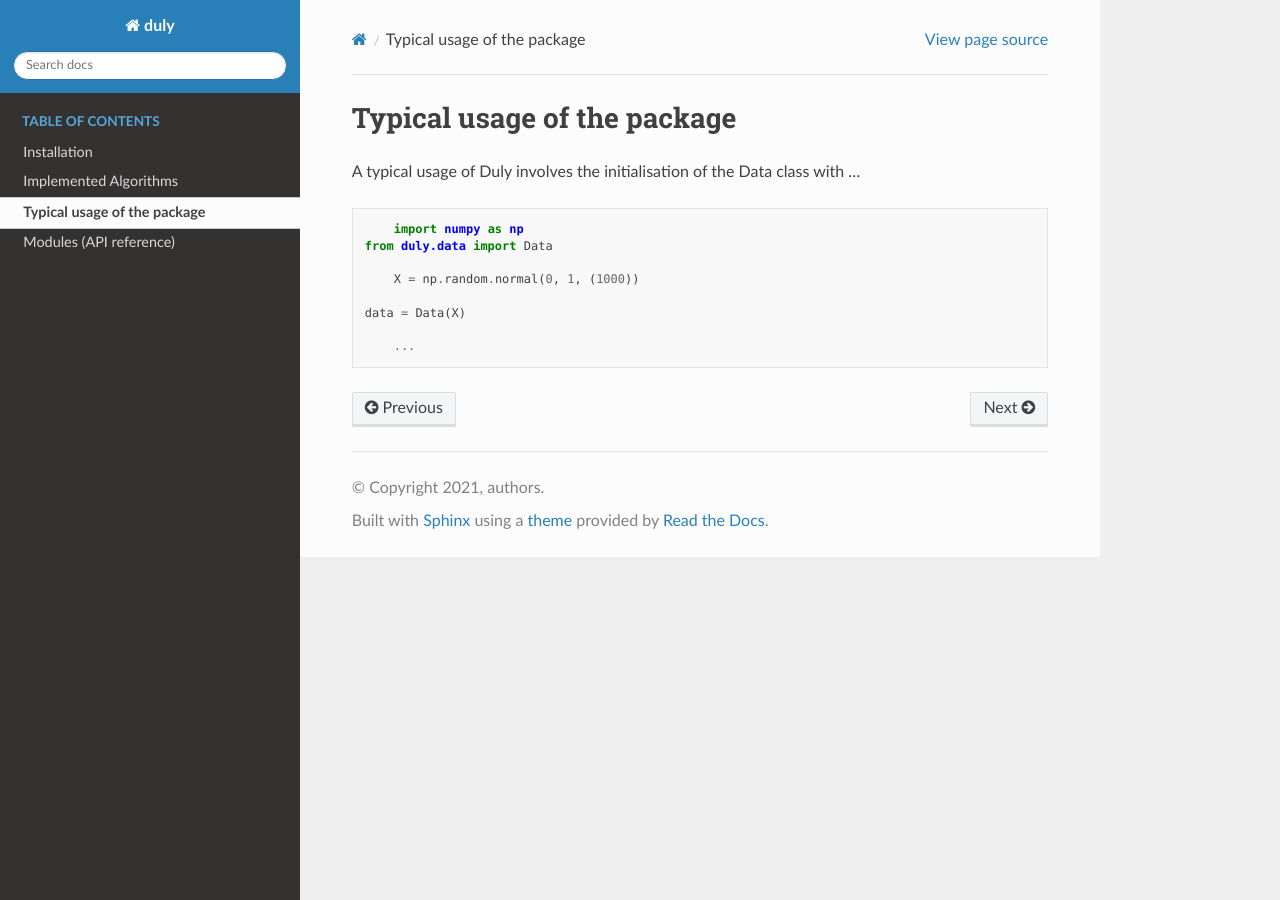
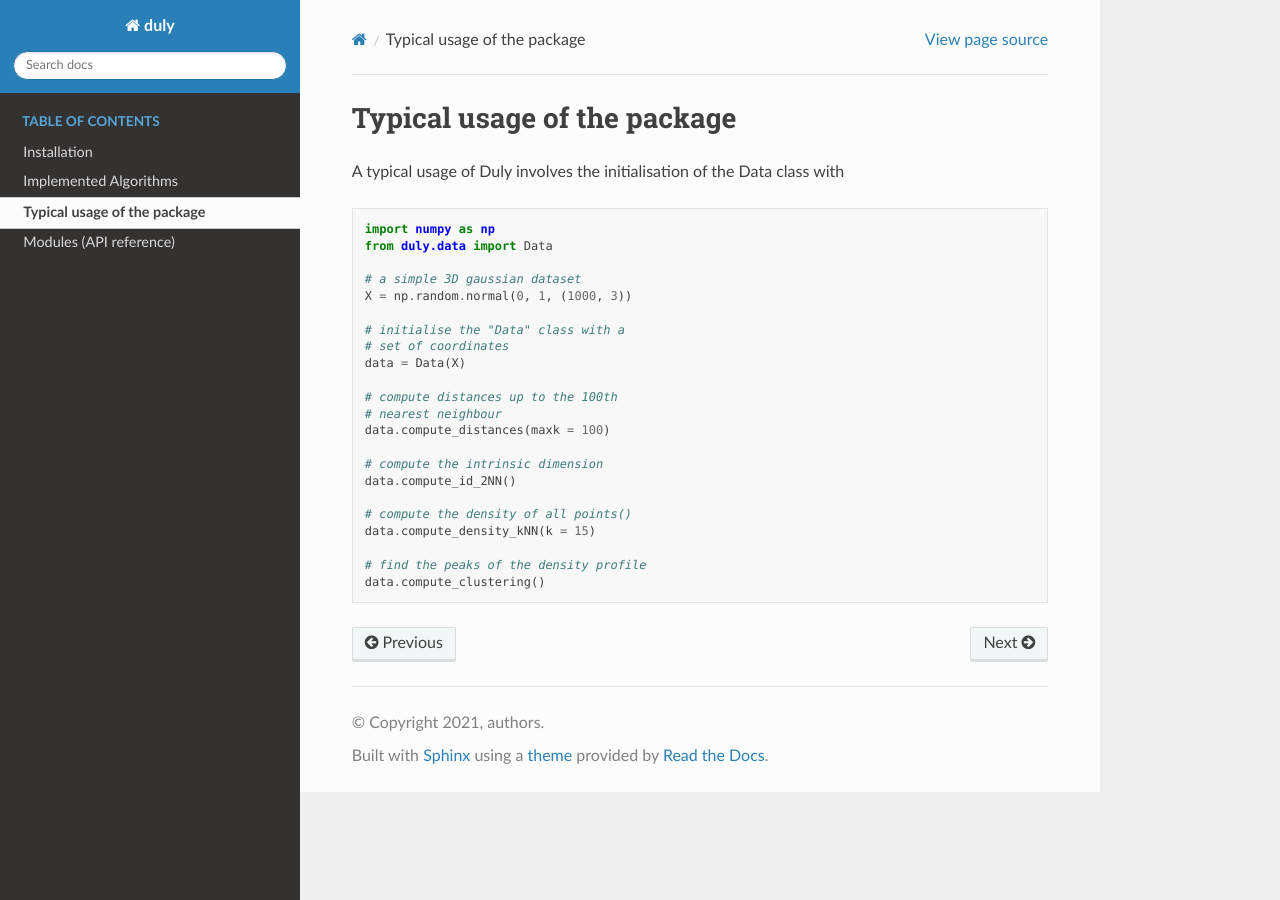
Before and after one commit to sissa-data-science/DADApy, a Sphinx documentation site: the page built from docs/source/usage.rst, in a window 1280 px wide. Built offline with Sphinx 7.4.7 and the Read the Docs theme 2.0.0, drawn with Linux system fonts in a browser that asks for light colours; pages that are not in the unit, such as notebooks, are missing from menus.

```diff
--- a/docs/source/usage.rst
+++ b/docs/source/usage.rst
@@ -1,15 +1,29 @@
 Typical usage of the package
 ============================
 
-A typical usage of Duly involves the initialisation of the Data class with ...
+A typical usage of Duly involves the initialisation of the Data class with
 
 .. code-block:: python
 
-	import numpy as np
+    import numpy as np
     from duly.data import Data
 
-	X = np.random.normal(0, 1, (1000))
+    # a simple 3D gaussian dataset
+    X = np.random.normal(0, 1, (1000, 3))
 
+    # initialise the "Data" class with a
+    # set of coordinates
     data = Data(X)
 
-	...
+    # compute distances up to the 100th
+    # nearest neighbour
+    data.compute_distances(maxk = 100)
+
+    # compute the intrinsic dimension
+    data.compute_id_2NN()
+
+    # compute the density of all points()
+    data.compute_density_kNN(k = 15)
+
+    # find the peaks of the density profile
+    data.compute_clustering()
```
Also changed, not shown: docs/source/index.rst (+4 -4 lines), docs/source/installation.rst (+4 -3 lines).
